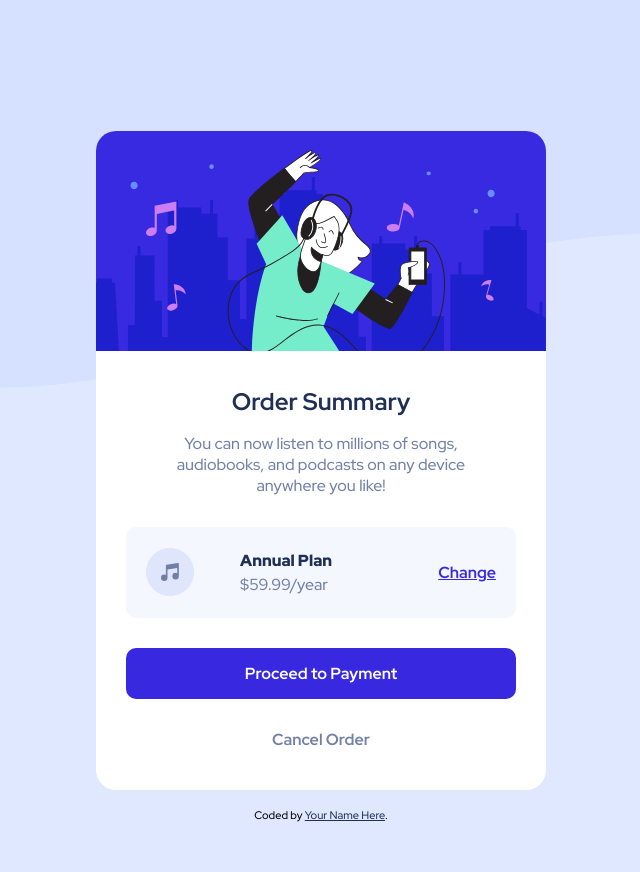
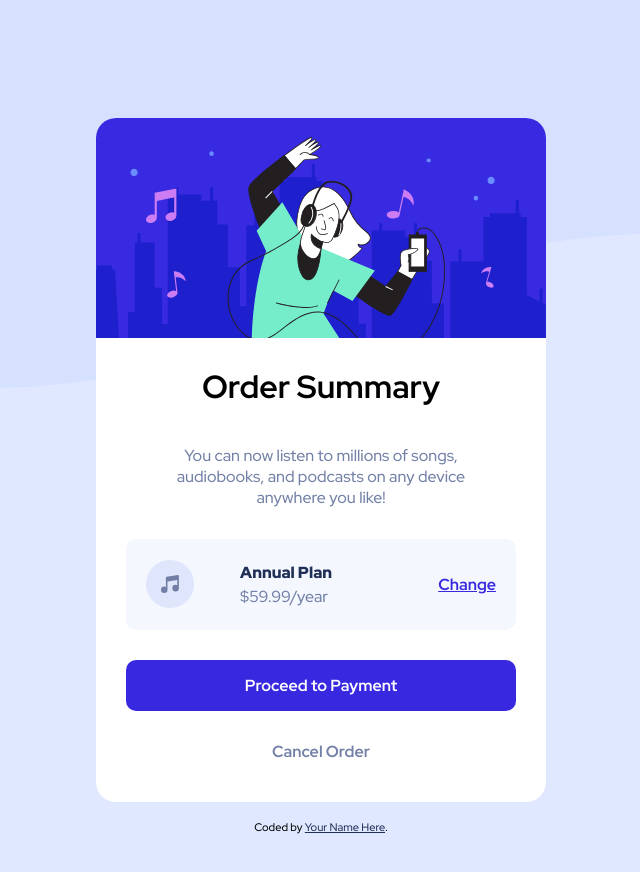
Before and after one commit to Ilkenza/Order-summary-card, a plain HTML site: page index.html in a window 1280 px wide. Shown: the whole page, without its empty margins (319-959 px from the left). Drawn offline with Linux system fonts and the light colour scheme.

Commit message:
Update index.html

```diff
--- a/index.html
+++ b/index.html
@@ -19,7 +19,7 @@
 <div class="osc">
   <img class="ih" src="./images/illustration-hero.svg" alt="illustration-hero">
   <div class="osc-text">
-    <h2>Order Summary</h2>
+    <h1>Order Summary</h1>
     <p class="otp">You can now listen to millions of songs, audiobooks, and podcasts on any
       device anywhere you like!</p>
       <div class="osc-min">
```
